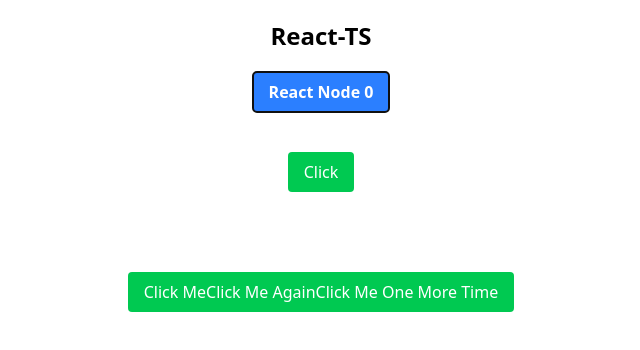
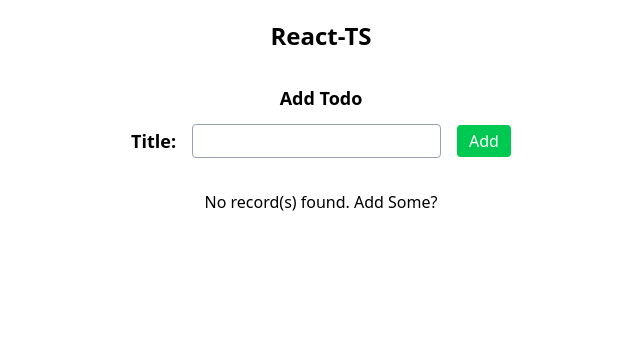
Before and after one commit to alonzojoe/ad-ts, a React (Vite) app: page / in a window 1280 px wide. Shown: the top 350 px of the page, without its empty margins (319-959 px from the left). Built offline with nearby package versions, Linux system fonts and the light colour scheme.

Commit message:
styling components TodoForm, TodoList and TodoItem

```diff
--- a/src/App.tsx
+++ b/src/App.tsx
@@ -1,18 +1,22 @@
 import { useState, useRef } from "react";
-import Button from "./components/Button";
-import ButtonRef from "./components/ButtonRef";
+import TodoForm from "./components/Todos/TodoForm";
+import TodoLists from "./components/Todos/TodoLists";
+// import Button from "./components/Button";
+// import ButtonRef from "./components/ButtonRef";
 function App() {
-  const [count, setCount] = useState(0);
-  const ref = useRef<HTMLButtonElement>(null);
+  // const [count, setCount] = useState(0);
+  // const ref = useRef<HTMLButtonElement>(null);
 
-  const handleClick = () => {
-    alert("button clicked");
-  };
+  // const handleClick = () => {
+  //   alert("button clicked");
+  // };
 
   return (
     <main className="min-h-screen w-full flex items-center justify-start flex-col py-5">
       <h1 className="text-2xl font-bold mb-5">React-TS</h1>
-      <Button
+      <TodoForm />
+      <TodoLists />
+      {/* <Button
         type="button"
         autoFocus={true}
         backgroundColor="red"
@@ -40,7 +44,7 @@ function App() {
         Click
       </button>
 
-      <ButtonRef countValue={5} countHistory={["a", "b", "c", "d", "e"]} />
+      <ButtonRef countValue={5} countHistory={["a", "b", "c", "d", "e"]} /> */}
     </main>
   );
 }
--- a/src/components/Todos/TodoForm.tsx
+++ b/src/components/Todos/TodoForm.tsx
@@ -27,13 +27,22 @@ const TodoForm = () => {
   };
 
   return (
-    <form onSubmit={handleSubmit}>
-      <div>
-        <label htmlFor="">Title:</label>
-        <input ref={titleRef} type="text" />
-        <button>Add</button>
-      </div>
-    </form>
+    <>
+      <h1 className="text-lg font-bold my-3">Add Todo</h1>
+      <form onSubmit={handleSubmit}>
+        <div className="flex items-center gap-4">
+          <label className="text-lg font-semibold">Title:</label>
+          <input
+            className="border border-gray-400 txt-base py-1 px-2 rounded outline-0 focus:ring-0"
+            ref={titleRef}
+            type="text"
+          />
+          <button className="py-1 px-3 rounded bg-green-500 text-white cursor-pointer hover:opacity-65 transition-all ease-in duration-200">
+            Add
+          </button>
+        </div>
+      </form>
+    </>
   );
 };
 
--- a/src/components/Todos/TodoLists.tsx
+++ b/src/components/Todos/TodoLists.tsx
@@ -6,11 +6,14 @@ const TodoLists = () => {
   const { todos } = useContext(TodoContext) as ITodoContext;
 
   return (
-    <div>
-      <h1>Lists</h1>
-      {todos.map((todo) => (
-        <TodoItem todo={todo} key={todo.id} />
-      ))}
+    <div className="my-5 w-full max-w-7xl py-3 px-2 grid grid-cols-1 md:grid-cols-3 xl:grid-cols-4 gap-5">
+      {todos.length === 0 ? (
+        <div className="col-span-full text-center">
+          No record(s) found. Add Some?
+        </div>
+      ) : (
+        todos.map((todo) => <TodoItem todo={todo} key={todo.id} />)
+      )}
     </div>
   );
 };
@@ -20,9 +23,31 @@ type TodoItem = {
 };
 
 const TodoItem = ({ todo }: TodoItem) => {
+  const labelText = todo.completed ? "Undo" : "Mark Completed";
+
+  const bg = todo.completed ? "bg-red-500" : "bg-green-500";
+
   return (
-    <div>
-      <span>{todo.title}</span>
+    <div className="p-5 border border-gray-300 rounded shadow-md">
+      <div className="flex justify-between items-center">
+        <span
+          className={`font-semibold text-xl ${
+            todo.completed ? "line-through" : ""
+          }`}
+        >
+          {todo.title}
+        </span>
+        <div className="text-red-500 font-semibold text-3xl cursor-pointer">
+          &times;
+        </div>
+      </div>
+      <div className="flex items-center justify-end mt-10">
+        <button
+          className={`py-1 px-3 rounded ${bg} text-white cursor-pointer hover:opacity-65 transition-all ease-in duration-200`}
+        >
+          {labelText}
+        </button>
+      </div>
     </div>
   );
 };
```
